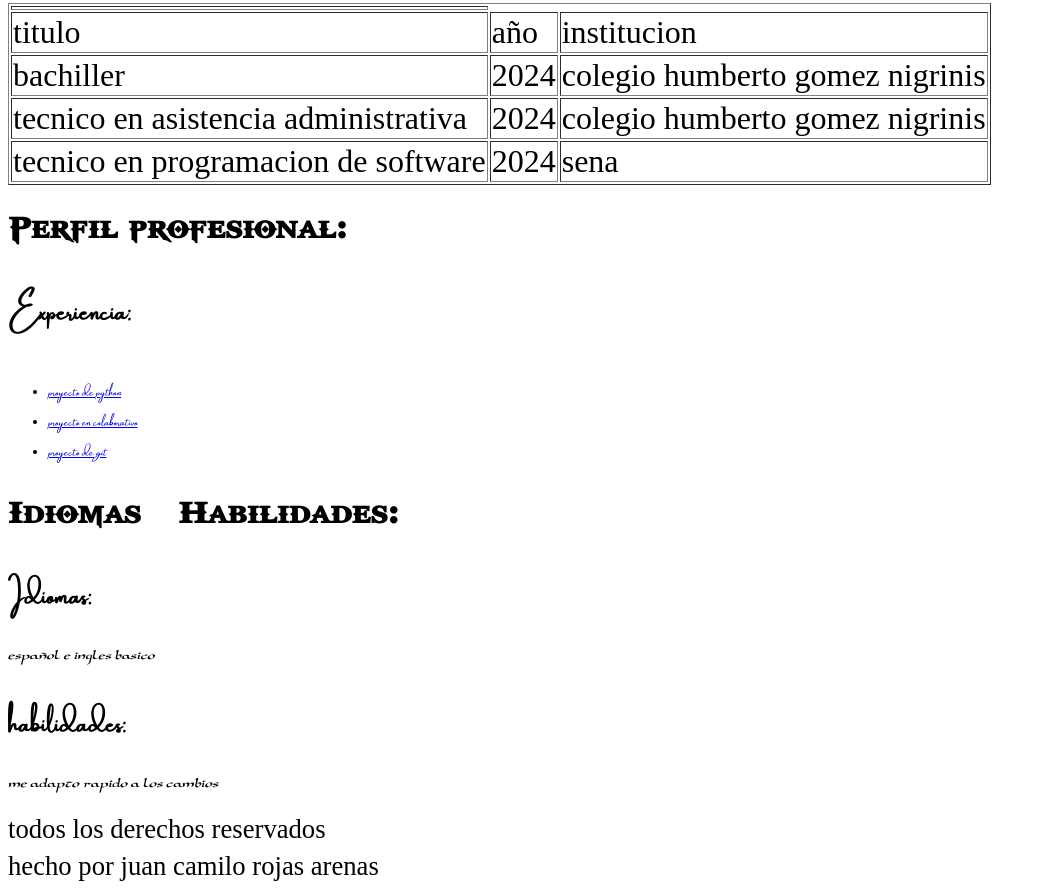
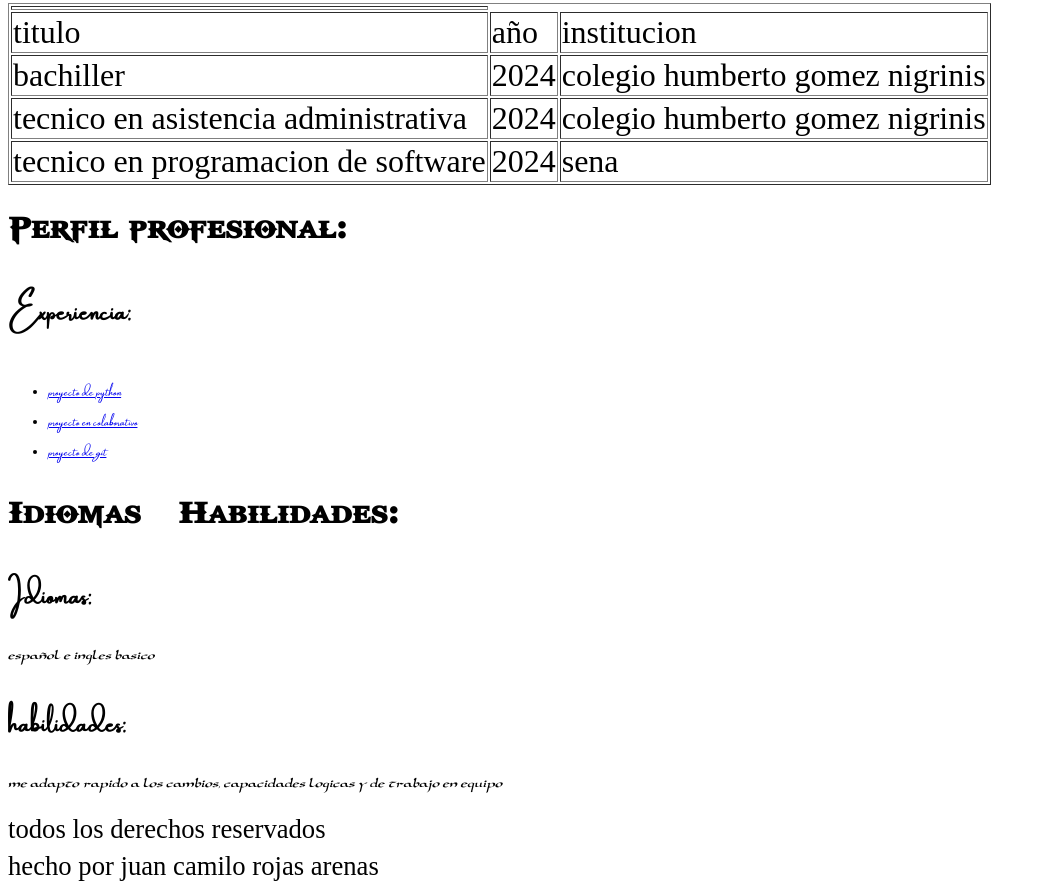
Before and after one commit to juancamilorojasarenas/hv_html, a plain HTML site: page index.html in a window 1280 px wide. Shown: the part 1507-2398 px from the top of the page, without its empty margins (0-1046 px from the left). Drawn offline with Linux system fonts and the light colour scheme.

Commit message:
feat: :sparkles: udapted html
udapted html

by@juan camilo rojas arenas

```diff
--- a/index.html
+++ b/index.html
@@ -89,7 +89,7 @@
         <h2>Idiomas:</h2>
         <p>español e ingles basico</p>
         <h2>habilidades:</h2>
-        <p>me adapto rapido a los cambios</p>
+        <p>me adapto rapido a los cambios, capacidades logicas y de trabajo en equipo</p>
     </section>
    </main>
    <footer>
```
